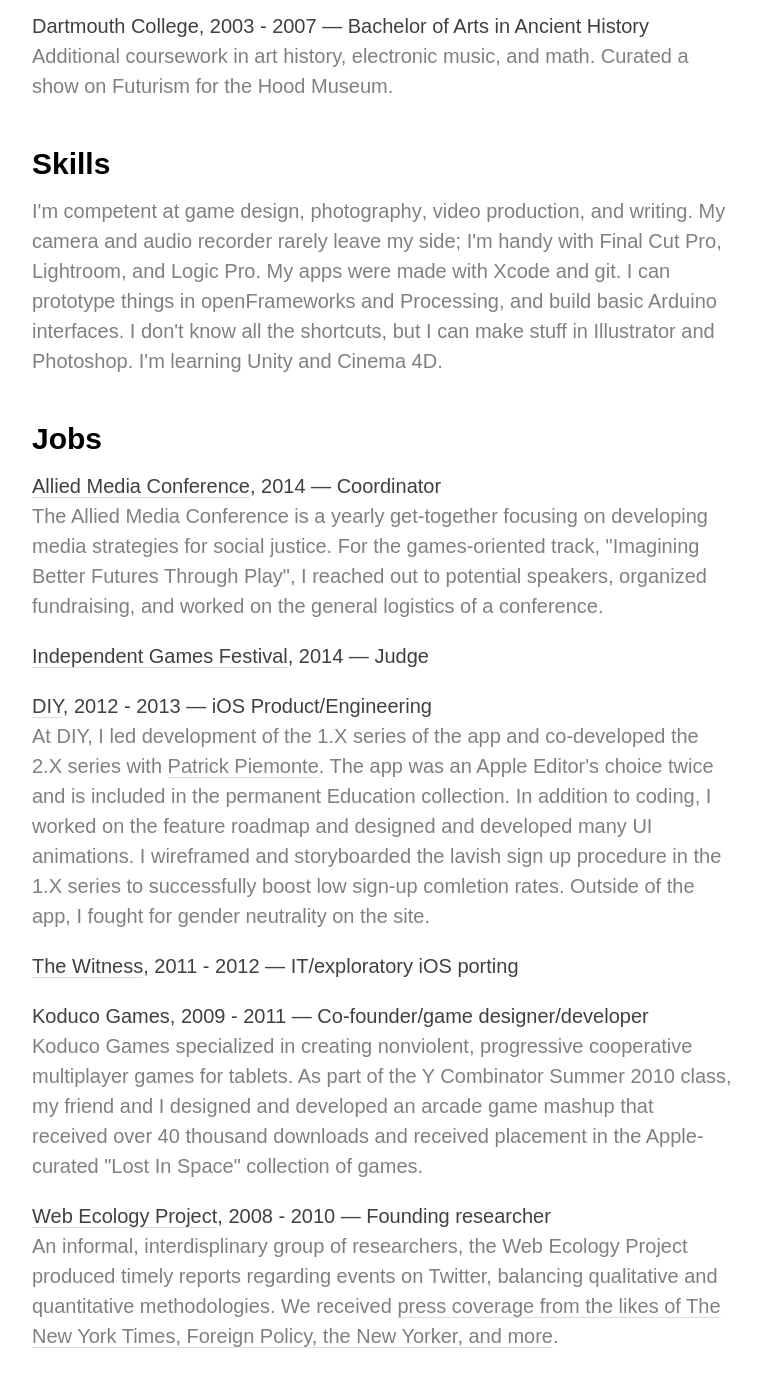
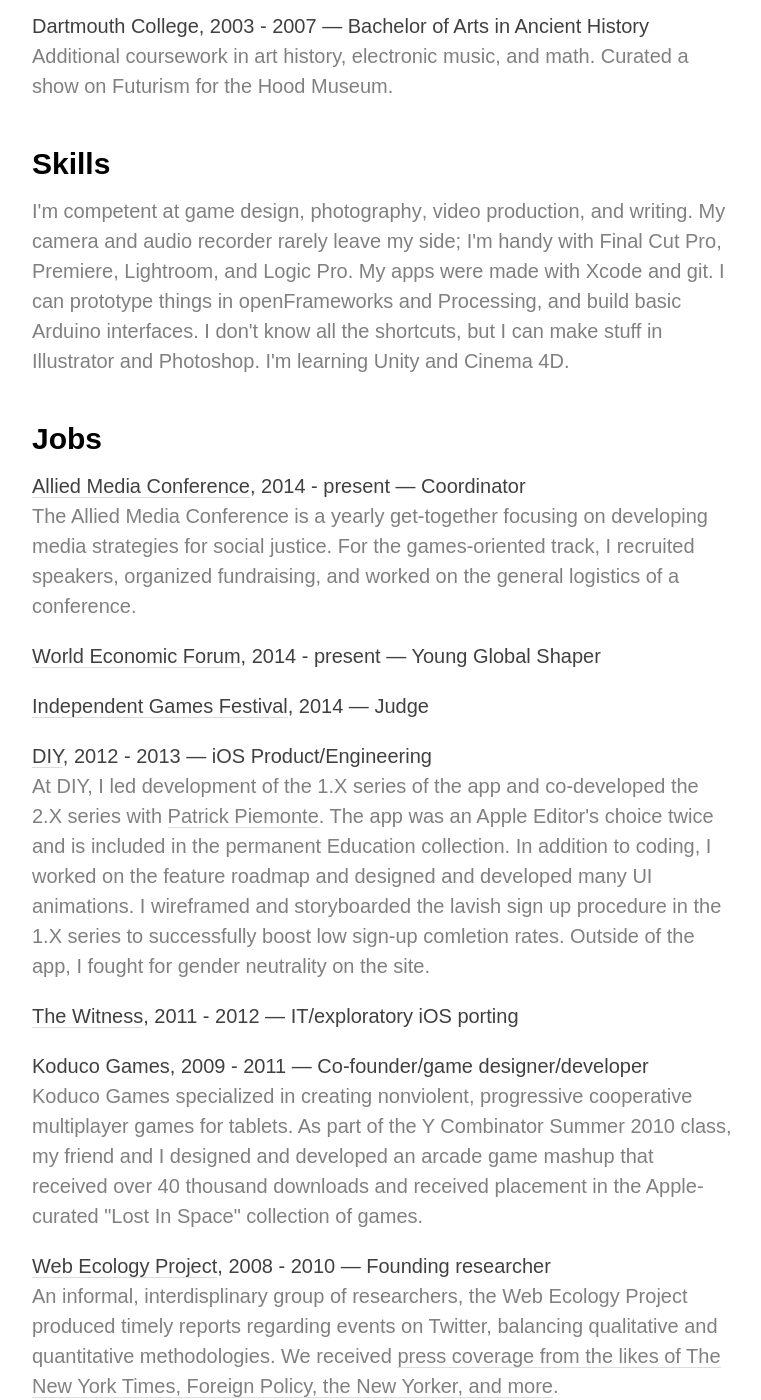
Before and after one commit to dongle/jonbeilin-portfolio-jekyll, a Jekyll site: the page built from cv/index.html, in a window 1280 px wide and 1400 px high, scrolled down 344 px. Shown: the whole window, without its empty margins (128-889 px from the left). Built offline with Jekyll 4.4.1, drawn with Linux system fonts in a browser that asks for light colours; Markdown is read by kramdown in place of the engine named in the settings; some of the changed text lies outside the part shown.

Commit message:
Small tweaks
Pre-bootstrap

```diff
--- a/cv/index.html
+++ b/cv/index.html
@@ -22,17 +22,18 @@
 <section>
   <h3>Skills</h3>
   <p>
-    I'm competent at <em>game design</em>, <em>photography</em>, <em>video production</em>, and <em>writing</em>. My camera and audio recorder rarely leave my side; I'm handy with <em>Final Cut Pro</em>, <em>Lightroom</em>, and <em>Logic Pro</em>. My apps were made with <em>Xcode</em> and <em>git</em>. I can prototype things in <em>openFrameworks</em> and <em>Processing</em>, and build <em>basic Arduino</em> interfaces. I don't know all the shortcuts, but I can make stuff in <em>Illustrator</em> and <em>Photoshop</em>. I'm learning <em>Unity</em> and <em>Cinema 4D</em>.
+    I'm competent at <em>game design</em>, <em>photography</em>, <em>video production</em>, and <em>writing</em>. My camera and audio recorder rarely leave my side; I'm handy with <em>Final Cut Pro</em>, <em>Premiere</em>, <em>Lightroom</em>, and <em>Logic Pro</em>. My apps were made with <em>Xcode</em> and <em>git</em>. I can prototype things in <em>openFrameworks</em> and <em>Processing</em>, and build <em>basic Arduino</em> interfaces. I don't know all the shortcuts, but I can make stuff in <em>Illustrator</em> and <em>Photoshop</em>. I'm learning <em>Unity</em> and <em>Cinema 4D</em>.
   </p>
 </section>
-
 
 <!-- Jobs -->
 <section>
   <h3>Jobs</h3>
   <ul>
-    <li><strong><a href="http://amc.alliedmedia.org/" target="_blank">Allied Media Conference</a>, 2014 — Coordinator</strong>
-          <p>The Allied Media Conference is a yearly get-together focusing on developing media strategies for social justice. For the games-oriented track, "Imagining Better Futures Through Play", I reached out to potential speakers, organized fundraising, and worked on the general logistics of a conference.</p></li>
+    <li><strong><a href="http://amc.alliedmedia.org/" target="_blank">Allied Media Conference</a>, 2014 - present — Coordinator</strong>
+          <p>The Allied Media Conference is a yearly get-together focusing on developing media strategies for social justice. For the games-oriented track, I recruited speakers, organized fundraising, and worked on the general logistics of a conference.</p></li>
+    <li><strong><a href="http://amc.alliedmedia.org/" target="_blank">World Economic Forum</a>, 2014 - present — Young Global Shaper</strong>
+          <p></p></li>
     <li><strong><a href="http://www.igf.com/" target="_blank">Independent Games Festival</a>, 2014 — Judge</strong></li>
     <li><strong><a href="https://diy.org/" target="_blank">DIY</a>, 2012 - 2013 — iOS Product/Engineering</strong>
           <p>At DIY, I led development of the 1.X series of the app and co-developed the 2.X series with <a href="http://patrickpiemonte.com/" target="_blank">Patrick Piemonte</a>. The app was an Apple Editor's choice twice and is included in the permanent Education collection. In addition to coding, I worked on the feature roadmap and designed and developed many UI animations. I wireframed and storyboarded the lavish sign up procedure in the 1.X series to successfully boost low sign-up comletion rates. Outside of the app, I fought for gender neutrality on the site.</p></li>
@@ -45,18 +46,30 @@
   </ul>
 </section>
 
+<!-- Photography -->
+<section>
+  <h3>Photography and Videography</h3>
+  <ul>
+    <li><strong>American Cyberpunk — ongoing</strong></li>
+    <li><strong>Twine — 2014</strong></li>
+    <li><strong>Nonprofit videographer, 2010 - present</strong>
+        <p>I like to use media to support the missions of nonprofits. In 2010, I recorded footage and produced a trailer for Hack The Future, a group of volunteer hands-on educators, to show to institutions like Stanford and Microsoft for support (it worked). In 2013, I shot footage for the 2013 Allied Media Conference video.</p></li>
+    <li><strong><a href="http://pitchfork.com/news/43073-listen-xiu-xiu-cover-rihanna/" target="_blank">Xiu Xiu - Daphny 7"</a>, 2011 — Cover Photographer</strong></li>
+    <li><strong><a href="https://vimeo.com/52332622" target="_blank">"Imperfect Appetites"</a>, 2012</strong>
+        <p>Macro (close-up) cinematography of food.</p></li>
+    <li><strong>Michelle Tea's "Valencia: The Movie/s", 2011 — Producer, chapter 6</strong></li>
+    <li>Clients include <em>imgur</em>, <em>The Bold Italic</em> and <em>Eater SF</em>.</li>
+  </ul>
+</section>
+
 <!-- Projects -->
 <section>
   <h3>Projects</h3>
   <ul>
-    <li><strong>Nonprofit videographer, 2010 - present</strong>
-        <p>I like to use media to support the missions of nonprofits. In 2010, I recorded footage and produced a trailer for Hack The Future, a group of volunteer hands-on educators, to show to institutions like Stanford and Microsoft for support (it worked). In 2013, I shot footage for the 2013 Allied Media Conference video.</p></li>
+    <!-- <li><strong>50 Shades of Eddie Murphy</strong></li> -->
     <li><strong><strike>Pong</strike>Vaders (now <a href="https://itunes.apple.com/us/app/breakvaders/id785794000?mt=8" target="_blank">BreakVaders</a>), 2010</strong>
         <p>A co-operative arcade game mashup. Featured by Apple in their Lost In Space collection. Nearly 100k downloads before it received a cease and desist from Atari for using "<strike>Pong</strike>" in the title. Received a 7/10 from PC Magazine.</p></li>
-    <li><strong><a href="http://pitchfork.com/news/43073-listen-xiu-xiu-cover-rihanna/" target="_blank">Xiu Xiu - Daphny 7"</a>, 2011 — Cover Photographer</strong></li>
-    <li><strong><a href="https://vimeo.com/52332622" target="_blank">"Imperfect Appetites"</a>, 2012</strong>
-        <p>Macro (close-up) cinematography of food.</p></li>
-    <li><strong>Michelle Tea's "Valencia: The Movie/s", 2011 — Producer, chapter 6</strong></li>
+
     <li><strong><a href="https://itunes.apple.com/us/app/yantra-mandala/id425597254?mt=8" target="_blank">Sri Yantra Mandala</a> app, 2010</strong>
       <p>A one-day app about the practice of constructing sand mandalas for meditation. Used worldwide, even in a few temples. Featured as New and Noteworthy. Downloaded over ten thousand times. Sound by <a href="http://disasterpeace.com/" target="_blank">Disasterpeace</a>. </p></li>
 <!--           <li><strong><a href="http://hoodmuseum.dartmouth.edu/">Hood Museum</a> webpage redesign, 2007</strong></li> -->
@@ -87,14 +99,6 @@
   </ul>
 </section>
 
-<!-- Photography -->
-<section>
-  <h3>Photography</h3>
-  <ul>
-    <li>Clients include <em>imgur</em>, <em>The Bold Italic</em> and <em>Eater SF</em>.</li>
-  </ul>
-</section>
-
 <!-- Talks -->
 <section>
   <h3>Talks</h3>
--- /dev/null
+++ b/hireme/index.html
@@ -0,0 +1,4 @@
+---
+layout: page
+title: Hire Jonathan
+---
--- a/index.html
+++ b/index.html
@@ -37,7 +37,7 @@
 <div class="grid_12 alpha omega">
 	<h1>Photo/Video</h1>
 		<div class="grid_4 alpha">
-		<a href="/portfolio/dixie2013/"><img src="/portfolio/dixie2013/dixie_thumb.jpg" class="pthumb" /></a>
+		<a href="/portfolio/dixie2013/"><img src="/portfolio/dixie/dixie_thumb.jpg" class="pthumb" /></a>
 		<h2 class="title"><a href="/portfolio/dixie2013/">Dixie Road Trip</a></h2>
 	</div>
 	<div class="grid_4">
--- /dev/null
+++ b/newsletter/index.html
@@ -0,0 +1,4 @@
+---
+layout: page
+title: Hire Jonathan
+---
```
Also changed, not shown: other parts of cv/index.html (+0 -1 lines), portfolio/dixie/IMG_7557.jpg (renamed from portfolio/dixie2013/IMG_7557.jpg), portfolio/dixie/IMG_7634.jpg (renamed from portfolio/dixie2013/IMG_7634.jpg), portfolio/dixie/IMG_7640.jpg (renamed from portfolio/dixie2013/IMG_7640.jpg), portfolio/dixie/IMG_7858.jpg (renamed from portfolio/dixie2013/IMG_7858.jpg), portfolio/dixie/IMG_8089.jpg (renamed from portfolio/dixie2013/IMG_8089.jpg), portfolio/dixie/IMG_8115.jpg (renamed from portfolio/dixie2013/IMG_8115.jpg), portfolio/dixie/IMG_8219.jpg (renamed from portfolio/dixie2013/IMG_8219.jpg), portfolio/dixie/IMG_8364.jpg (renamed from portfolio/dixie2013/IMG_8364.jpg), portfolio/dixie/dixie_thumb.jpg (renamed from portfolio/dixie2013/dixie_thumb.jpg), portfolio/dixie/index.html (renamed from portfolio/dixie2013/index.html).
